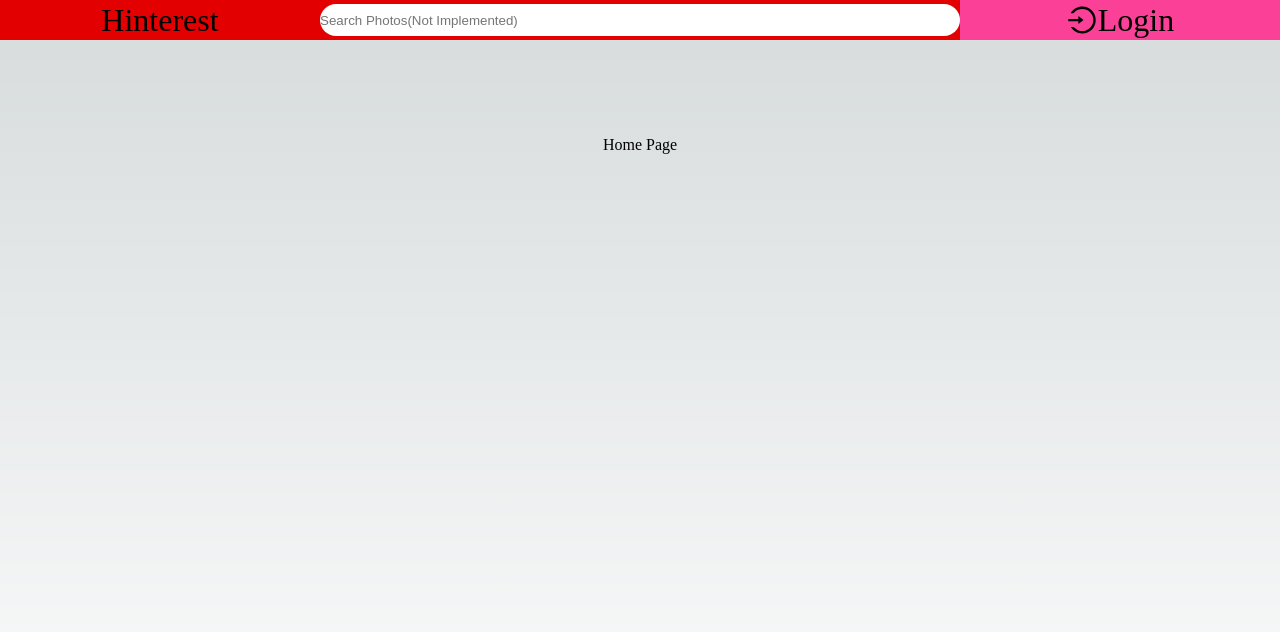
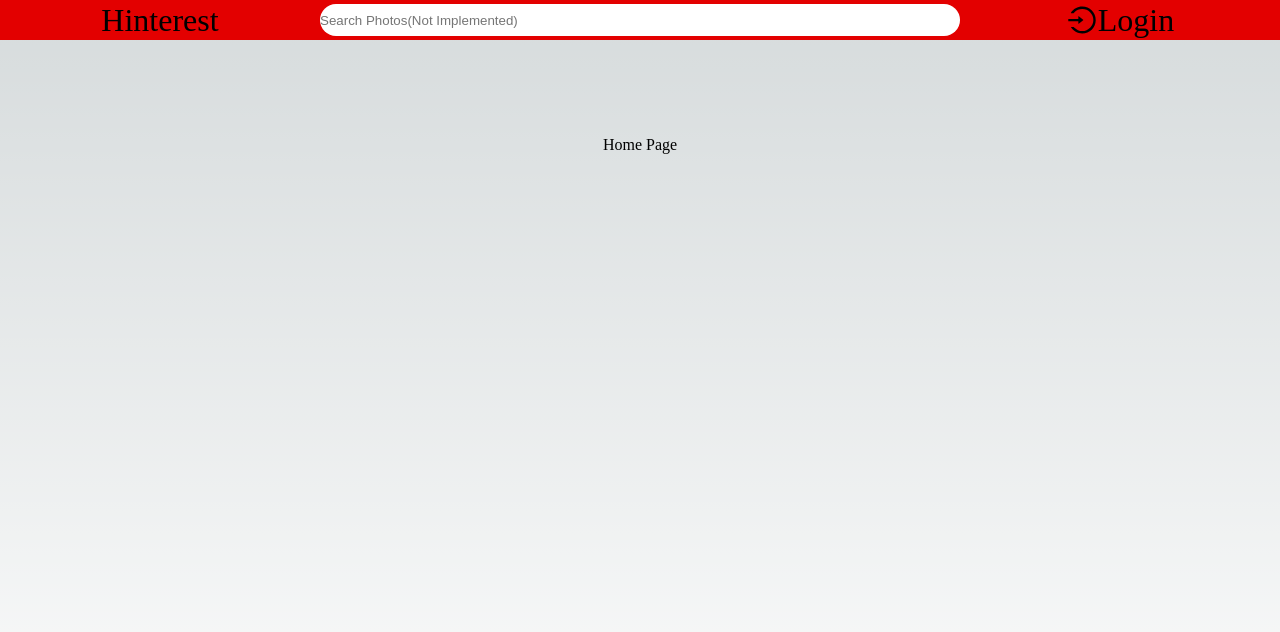
Before and after one commit to Harsh3305/Hinterest, a Next.js app: page / in a window 1280 px wide. Shown: the top 632 px of the page. Built offline with nearby package versions, Linux system fonts and the light colour scheme; no server answers.

Commit message:
Remove background color

```diff
--- a/src/styles/component/Header.module.css
+++ b/src/styles/component/Header.module.css
@@ -39,7 +39,6 @@
     flex-direction: row;
     align-items: center;
 
-    background-color: #FA4197;
     font-size: xx-large;
 }
 .button_container {
```
